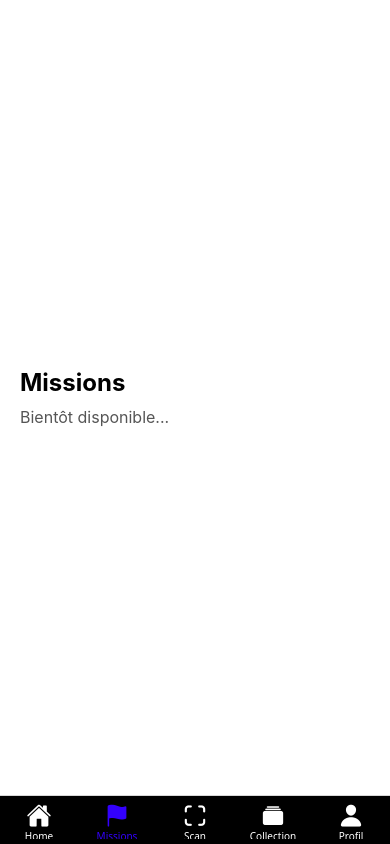
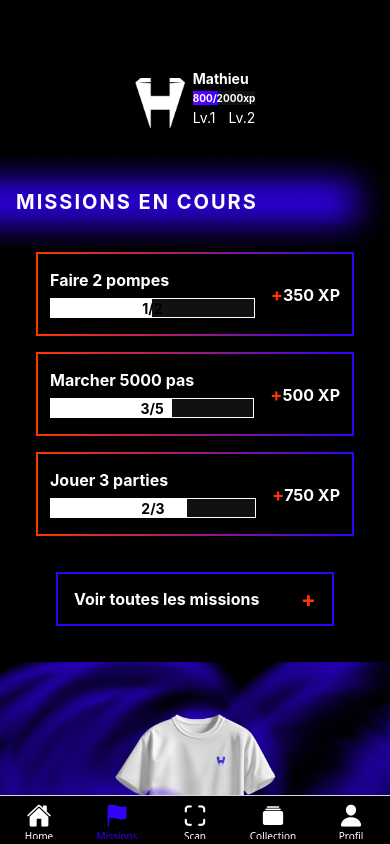
Before and after one commit to Mathieu-XAVIER/haaze-app, a React Native app: screen /Missions in a window 390 px wide. Built offline with nearby package versions, Linux system fonts and the light colour scheme.

Commit message:
debut front missions

```diff
--- a/components/CustomBlueProgressBar.tsx
+++ b/components/CustomBlueProgressBar.tsx
@@ -8,24 +8,38 @@ interface Props {
     level: number;
     nextLevel: number;
     xpText: string;
+    compact?: boolean;
 }
 
-export default function CustomBlueProgressBar({progress = 0, pseudo, level, nextLevel, xpText}: Props) {
+export default function CustomBlueProgressBar({
+                                                  progress = 0,
+                                                  pseudo,
+                                                  level,
+                                                  nextLevel,
+                                                  xpText,
+                                                  compact = false
+                                              }: Props) {
     return (
-        <View style={styles.wrapper}>
-            <Text style={styles.levelGeneral}>Lv.{level}</Text>
+        <View style={[styles.wrapper, compact && styles.wrapperCompact]}>
+            {!compact && (
+                <Text style={styles.levelGeneral}>Lv.{level}</Text>
+            )}
 
             <View style={styles.content}>
-                <Text style={styles.pseudo}>{pseudo}</Text>
+                <Text style={[styles.pseudo, compact && styles.pseudoCompact]}>
+                    {pseudo}
+                </Text>
 
-                <View style={styles.progressBarBackground}>
+                <View style={[styles.progressBarBackground, compact && styles.progressCompact]}>
                     <LinearGradient
                         colors={['#6600FF', '#3300FD']}
                         start={{x: 0, y: 0}}
                         end={{x: 1, y: 0}}
                         style={[styles.progressFill, {width: `${Math.min(progress * 100, 100)}%`}]}
                     />
-                    <Text style={styles.xpText}>{xpText}</Text>
+                    <Text style={[styles.xpText, compact && styles.xpTextCompact]}>
+                        {xpText}
+                    </Text>
                 </View>
 
                 <View style={styles.levelRow}>
@@ -43,8 +57,11 @@ const styles = StyleSheet.create({
         alignItems: 'center',
         marginBottom: 20,
     },
+    wrapperCompact: {
+        marginBottom: 10,
+    },
     levelGeneral: {
-        color: '#888', // gris
+        color: '#888',
         fontSize: 16,
         fontWeight: 'bold',
         marginRight: 10,
@@ -59,11 +76,18 @@ const styles = StyleSheet.create({
         fontWeight: 'bold',
         marginBottom: 6,
     },
+    pseudoCompact: {
+        fontSize: 14,
+        marginBottom: 4,
+    },
     progressBarBackground: {
         height: 20,
         backgroundColor: '#111',
         overflow: 'hidden',
         justifyContent: 'center',
+    },
+    progressCompact: {
+        height: 14,
     },
     progressFill: {
         position: 'absolute',
@@ -79,6 +103,9 @@ const styles = StyleSheet.create({
         fontWeight: 'bold',
         zIndex: 1,
     },
+    xpTextCompact: {
+        fontSize: 10,
+    },
     levelRow: {
         flexDirection: 'row',
         justifyContent: 'space-between',
--- a/screens/HomeScreen.tsx
+++ b/screens/HomeScreen.tsx
@@ -131,25 +131,6 @@ const styles = StyleSheet.create({
         resizeMode: 'contain',
     },
 
-    // T-SHIRT LVL
-    tshirtLevelWrapper: {
-        marginBottom: 20,
-    },
-
-    levelRow: {
-        flexDirection: 'row',
-        justifyContent: 'space-between',
-        marginTop: 4,
-    },
-
-    itemLabel: {
-        color: '#FFF',
-        fontSize: 16,
-        fontWeight: 'bold',
-        marginBottom: 8,
-        textAlign: 'left',
-    },
-
     // Buttons
     buttonRow: {
         flexDirection: 'row',
@@ -173,7 +154,6 @@ const styles = StyleSheet.create({
         shadowRadius: 10,
         elevation: 10,
     },
-
     btnText: {
         color: '#FFF',
         fontSize: 16,
@@ -212,7 +192,7 @@ const styles = StyleSheet.create({
 
     missionTitleText: {
         color: '#FFF',
-        fontSize: 22,
+        fontSize: 20,
         fontWeight: 'bold',
         textAlign: 'left',
         letterSpacing: 2,
--- a/screens/MissionsScreen.tsx
+++ b/screens/MissionsScreen.tsx
@@ -1,29 +1,212 @@
 import React from 'react';
-import { View, Text, StyleSheet } from 'react-native';
+import {View, Text, StyleSheet, Image, ScrollView, ImageBackground, TouchableOpacity} from 'react-native';
+import CustomBlueProgressBar from "../components/CustomBlueProgressBar";
+import MissionCard from "../components/MissionCard";
+import CustomOrangeProgressBar from "../components/CustomOrangeProgressBar";
 
 export default function MissionsScreen() {
     return (
-        <View style={styles.container}>
-            <Text style={styles.title}>Missions</Text>
-            <Text style={styles.subtitle}>Bientôt disponible...</Text>
-        </View>
+        <ScrollView style={styles.container}>
+            <View style={styles.header}>
+                <Image source={require('../assets/logo.png')} style={styles.logo}/>
+                <CustomBlueProgressBar
+                    progress={0.4}
+                    pseudo="Mathieu"
+                    level={1}
+                    nextLevel={2}
+                    xpText="800/2000xp"
+                    compact={true}
+                />
+            </View>
+
+            <View style={styles.sectionWrapper}>
+                <ImageBackground
+                    source={require('../assets/bg-title-missions.png')}
+                    style={styles.missionTitleWrapper}
+                    imageStyle={styles.missionTitleImage}
+                    resizeMode="cover"
+                >
+                    <Text style={styles.missionTitleText}>MISSIONS EN COURS</Text>
+                </ImageBackground>
+
+                <MissionCard title="Faire 2 pompes" progress={1} total={2} xp={350} />
+                <MissionCard title="Marcher 5000 pas" progress={3} total={5} xp={500} />
+                <MissionCard title="Jouer 3 parties" progress={2} total={3} xp={750} />
+
+                <TouchableOpacity
+                    style={styles.viewAllBtn}>
+                    <Text style={styles.btnText}>Voir toutes les missions</Text>
+                    <Text style={styles.btnPlus}>+</Text>
+                </TouchableOpacity>
+            </View>
+
+            <View style={styles.tshirtContainer}>
+                <ImageBackground
+                    source={require('../assets/bg-vortex.png')}
+                    style={styles.tshirtWrapper}
+                    imageStyle={styles.vortexImage}
+                    resizeMode="cover"
+                >
+                    <Image source={require('../assets/tshirt.png')} style={styles.tshirtImage}/>
+                </ImageBackground>
+
+                <CustomOrangeProgressBar
+                    progress={0.6}
+                    title="T-shirt HAAZE"
+                    level={3}
+                    nextLevel={4}
+                    xpText="3500/6000xp"
+                />
+            </View>
+
+            <View style={styles.sectionWrapper}>
+                <ImageBackground
+                    source={require('../assets/bg-title-missions.png')}
+                    style={styles.missionTitleWrapper}
+                    imageStyle={styles.missionTitleImage}
+                    resizeMode="cover"
+                >
+                    <Text style={styles.missionTitleText}>Missions de ce vêtement</Text>
+                </ImageBackground>
+
+                {/* Filtres */}
+                <View style={styles.filterContainer}>
+                    <Text style={styles.filterLabel}>Trier par :</Text>
+                    <TouchableOpacity style={styles.filterButton}>
+                        <Text style={styles.filterText}>XP décroissant ⌄</Text>
+                    </TouchableOpacity>
+                </View>
+
+                {/* Liste de missions */}
+                <MissionCard title="Faire 2 pompes" progress={0} total={2} xp={350} />
+                <MissionCard title="Marcher 5000 pas" progress={0} total={5} xp={500} />
+                <MissionCard title="Jouer 3 parties" progress={0} total={3} xp={750} />
+
+                <TouchableOpacity
+                    style={styles.viewAllBtn}>
+                    <Text style={styles.btnText}>Voir toutes les missions</Text>
+                    <Text style={styles.btnPlus}>+</Text>
+                </TouchableOpacity>
+            </View>
+        </ScrollView>
     );
 }
 
 const styles = StyleSheet.create({
     container: {
+        backgroundColor: '#000',
+        padding: 20,
+        paddingTop: 50,
         flex: 1,
-        padding: 20,
+    },
+
+    header: {
+        flexDirection: 'row',
         justifyContent: 'center',
-        backgroundColor: '#fff',
+        alignItems: 'center',
+        margin: 20,
     },
-    title: {
-        fontSize: 24,
+    logo: {
+        width: 50,
+        height: 50,
+        marginRight: 8,
+    },
+
+    sectionWrapper: {
+        padding: 16,
+    },
+
+    missionTitleWrapper: {
+        width: '100%',
+        height: 60,
+        justifyContent: 'center',
+        paddingLeft: 20, // padding interne pour le texte
+        marginLeft: -40, // déborde à gauche
+        marginBottom: 20,
+    },
+
+    missionTitleImage: {
+        borderRadius: 20,
+        resizeMode: 'cover',
+        transform: [{scale: 1.5}],
+    },
+
+    missionTitleText: {
+        color: '#FFF',
+        fontSize: 20,
         fontWeight: 'bold',
-        marginBottom: 10,
+        textAlign: 'left',
+        letterSpacing: 2,
     },
-    subtitle: {
+
+    viewAllBtn: {
+        margin: 20,
+        borderWidth: 2,
+        borderColor: '#3300FD',
+        paddingVertical: 12,
+        paddingHorizontal: 16,
+        flexDirection: 'row',
+        justifyContent: 'space-between',
+        alignItems: 'center',
+        backgroundColor: '#000',
+    },
+
+    btnText: {
+        color: '#FFF',
         fontSize: 16,
-        color: '#555',
+        fontWeight: 'bold',
+        textAlign: 'center',
+        includeFontPadding: false,
+        textAlignVertical: 'center',
     },
+
+    btnPlus: {
+        color: '#FF3600',
+        fontSize: 22,
+        fontWeight: 'bold',
+        marginLeft: 10,
+    },
+
+    tshirtContainer: {
+        alignItems: 'center',
+        justifyContent: 'center',
+    },
+
+    tshirtWrapper: {
+        width: 400,
+        height: 280,
+        justifyContent: 'center',
+        alignItems: 'center',
+    },
+    vortexImage: {
+        opacity: 0.8,
+    },
+    tshirtImage: {
+        width: 190,
+        height: 190,
+        resizeMode: 'contain',
+    },
+
+    filterContainer: {
+        flexDirection: 'row',
+        alignItems: 'center',
+        marginBottom: 12,
+        marginLeft: 4,
+    },
+    filterLabel: {
+        color: '#AAA',
+        fontSize: 14,
+        marginRight: 8,
+    },
+    filterButton: {
+        paddingVertical: 6,
+        paddingHorizontal: 10,
+        borderWidth: 1,
+        borderColor: '#3300FD',
+        borderRadius: 4,
+    },
+    filterText: {
+        color: '#FFF',
+        fontSize: 14,
+    }
 });
```
